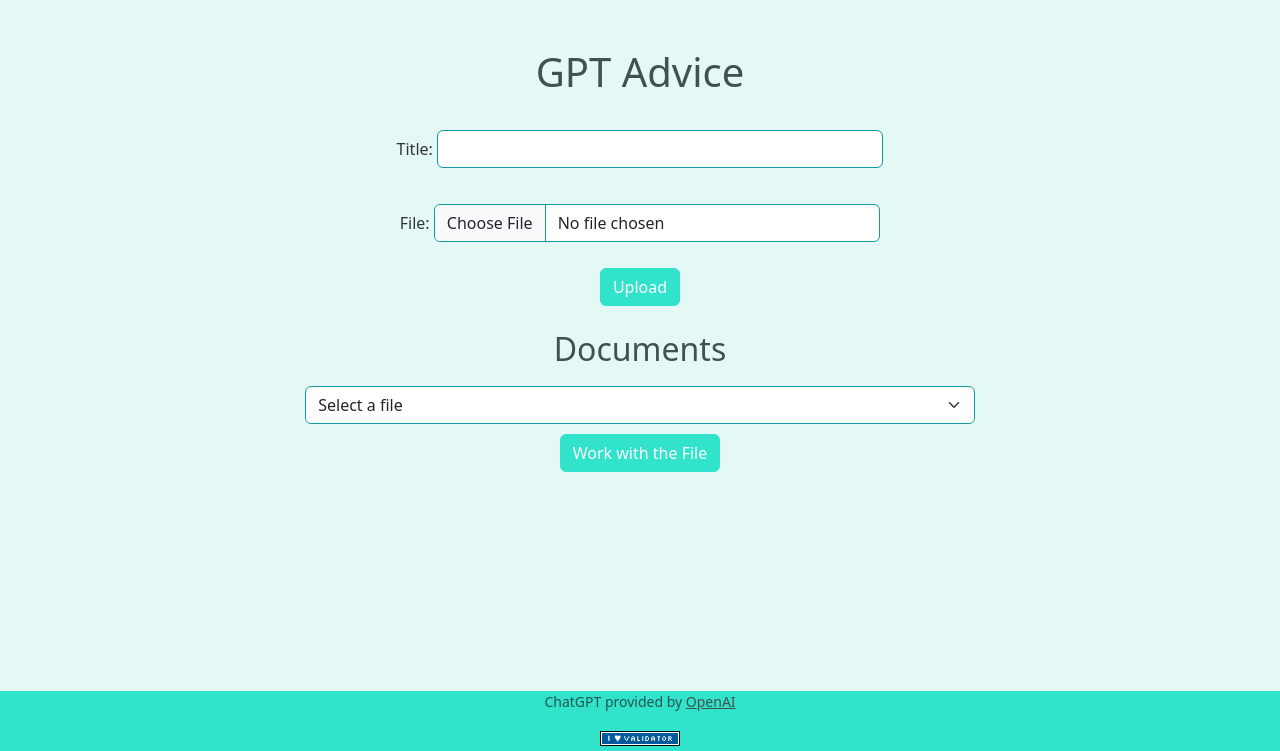
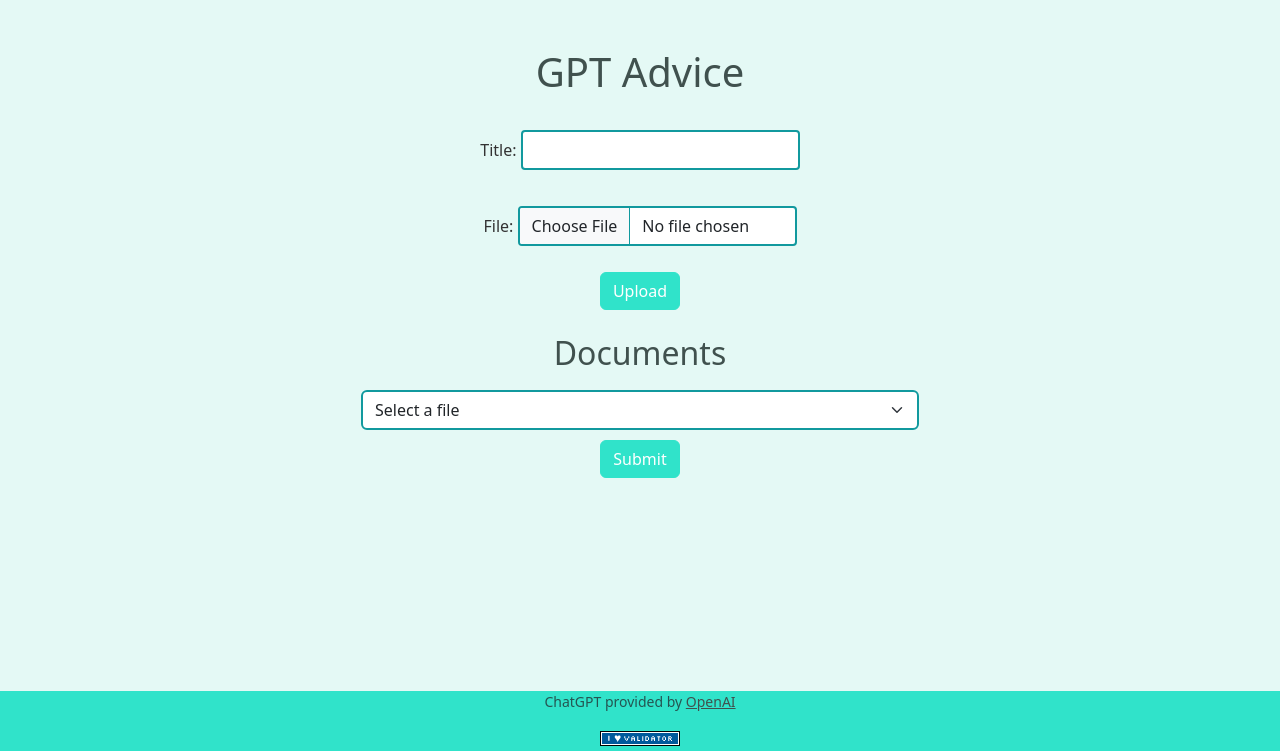
Before and after one commit to vkatzenberger/gptdata, a Django app: page /adviser/ in a window 1280 px wide. Shown: the top 751 px of the page. Run offline with Django 5.2, Linux system fonts and the light colour scheme; data comes from the database, SQL or seed files in the repository.

Commit message:
Document select form working

```diff
--- /dev/null
+++ b/adviser/constants.py
@@ -0,0 +1 @@
+APIKEY = "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"
--- a/adviser/static/style.css
+++ b/adviser/static/style.css
@@ -38,18 +38,24 @@ h1, h2 {
 
 .form-control {
     background-color: #fff;
-    border: 1px solid var(--bs-info);
+    border: 2px solid var(--bs-info);
     margin: 10px 0;
-    width: 40%;
+    width: 25%;
     display: inline-block;
+    border-radius: .25rem; /* Rounded corners */
 }
 
 .form-select {
     background-color: #fff;
-    border: 1px solid var(--bs-info);
+    border: 2px solid var(--bs-info);
     margin: 10px 0;
-    width: 60%;
+    width: 50%;
     display: inline-block;
+}
+
+.form-select:focus {
+    border-color: var(--bs-primary); /* Change border color on focus */
+    box-shadow: 0 0 0 .25rem rgba(48, 227, 202, .25); /* Glow effect on focus */
 }
 
 a, a:hover {
--- a/adviser/templates/adviser/index.html
+++ b/adviser/templates/adviser/index.html
@@ -31,14 +31,23 @@
     <br>
 
     <h2>Documents</h2>
-    <form method="post" enctype="multipart/form-data">
-    <select class="form-select" aria-label="Default select example">
-      <option selected>Select a file</option>
-      {% for document in documents %}
-      <option value="document.uploaded_file.url"><b>{{ document.title }}</b>: {{document.uploaded_file.url }}</option>
-      {% endfor %}
-    </select>
-    <br>
-    <button type="submit" class="btn btn-primary">Work with the File</button>
+    <form id="documentForm" action="" method="post" data-base-action="{% url 'adviser:gpt_base' %}">
+        {% csrf_token %}
+        <select id="documentSelect" class="form-select" aria-label="Select form">
+            <option selected>Select a file</option>
+            {% for document in documents %}
+                <option value="{{ document.id }}">{{ document.title }}: {{ document.uploaded_file.url }}</option>
+            {% endfor %}
+        </select>
+        <br>
+        <button type="submit" class="btn btn-primary">Submit</button>
     </form>
+    <script>
+        document.getElementById('documentSelect').addEventListener('change', function() {
+            var selectedDocumentId = this.value;
+            var form = document.getElementById('documentForm');
+            var baseAction = form.getAttribute('data-base-action');
+            form.action = baseAction + selectedDocumentId + '/';
+        });
+    </script>
 {% endblock %}
--- a/adviser/urls.py
+++ b/adviser/urls.py
@@ -1,7 +1,12 @@
 from django.urls import path
 
-from .views import index
+from . import views
+
+# Define namespace
+app_name = 'adviser'
 
 urlpatterns = [
-    path('', index, name='index'),
+    path('', views.index, name='index'),
+    path('gpt/', views.gpt, name='gpt_base'),
+    path('gpt/<str:document_id>/', views.gpt, name='gpt'),
 ]
--- a/adviser/views.py
+++ b/adviser/views.py
@@ -1,7 +1,12 @@
-from django.shortcuts import render, redirect
+from django.conf import settings
+from django.shortcuts import render, redirect, get_object_or_404
 from django.contrib import messages
 from .forms import DocumentForm
 from .models import Document
+# import os, sys
+# from . import constants
+# from langchain_community.document_loaders import TextLoader
+# from langchain.indexes import VectorstoreIndexCreator
 
 # Create your views here.
 
@@ -19,3 +24,18 @@ def index(request):
         'form': form,
         'documents': documents,
     })
+
+def gpt(request, document_id):
+    if request.method == 'POST':
+        # OpenAI API
+        # os.environ["OPENAI_API_KEY"] = constants.APIKEY
+        # query = "Tell me more about my file"
+        # file_path = os.path.join(settings.MEDIA_ROOT, 'documents/file_001.txt')
+        # loader = TextLoader(file_path)
+        # index = VectorstoreIndexCreator().from_loaders([loader])
+        # answer = index.query(query)
+        data_file = get_object_or_404(Document, pk=document_id)
+        return render(request, "adviser/gpt.html", {"data_file": data_file})
+
+    elif request.method == 'GET':
+        return redirect('index')
```
Also changed, not shown: adviser/templates/adviser/gpt.html (added, +16 -0 lines).
